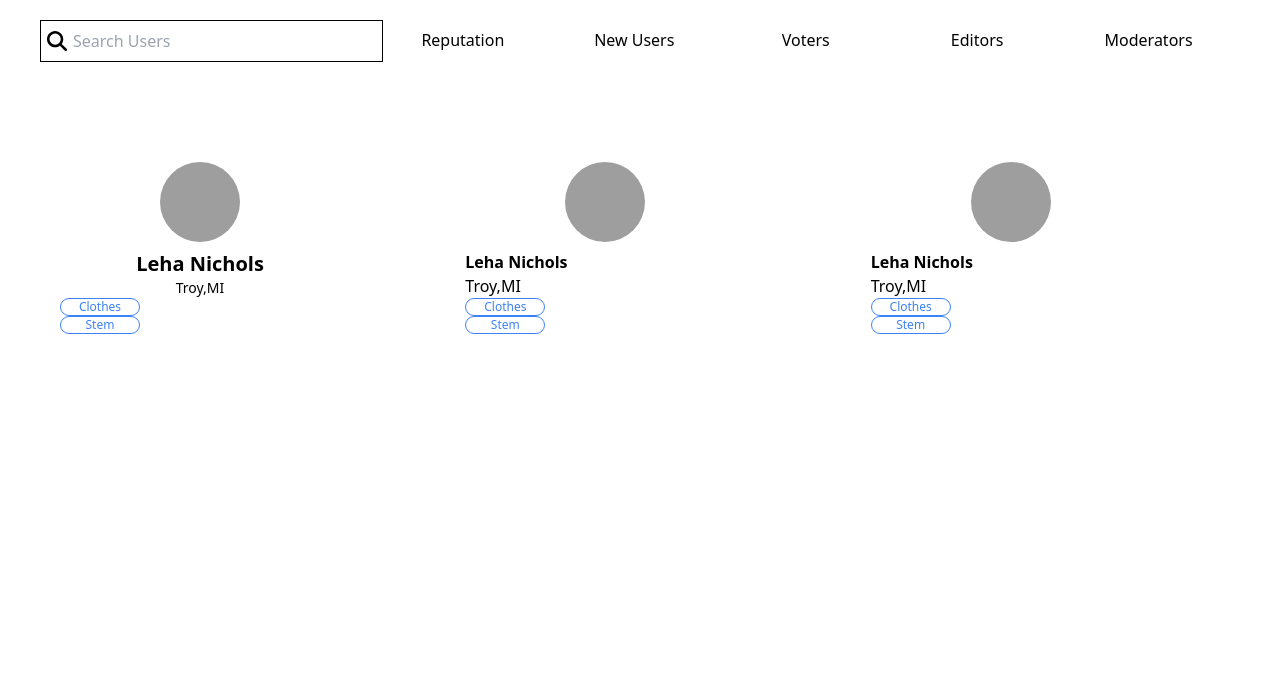
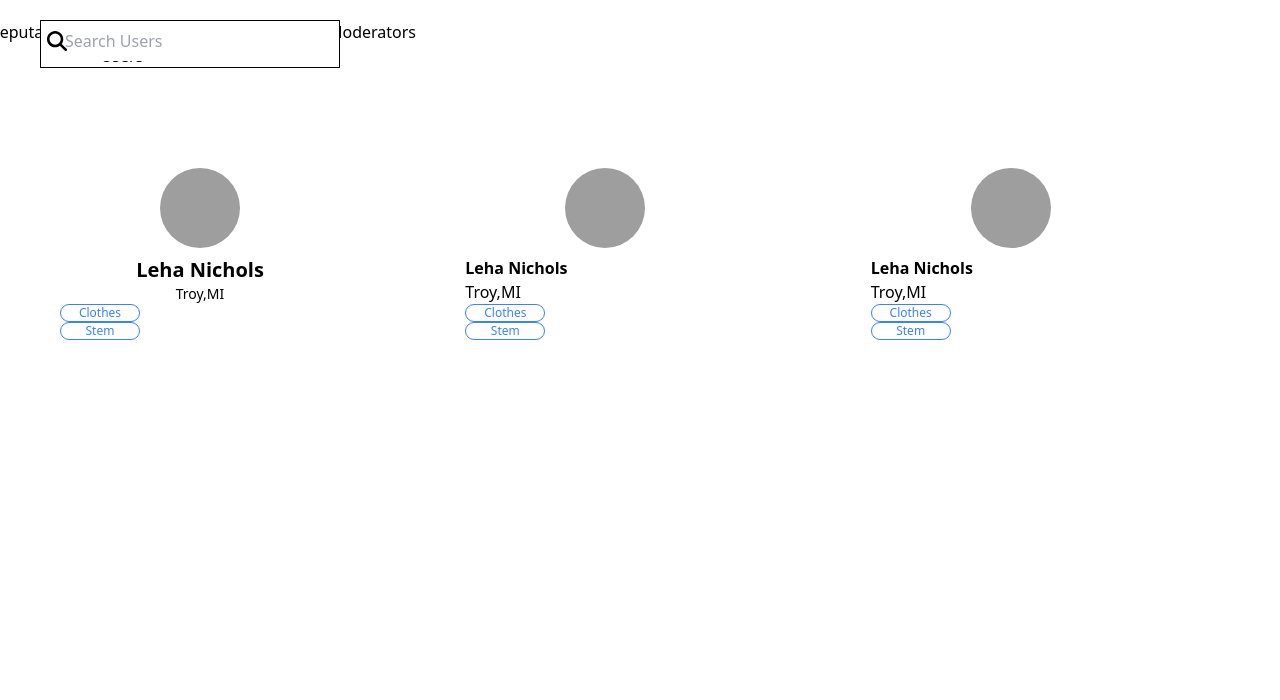
Before and after one commit to Gurleen5/section-1, a plain HTML site: page formtailwind.html in a window 1280 px wide. Shown: the part 100-800 px from the top of the page. Drawn offline with nearby package versions, Linux system fonts and the light colour scheme; grey boxes are pictures that could not be loaded.

Commit message:
basicjavascript

```diff
--- a/formtailwind.html
+++ b/formtailwind.html
@@ -9,16 +9,21 @@
   <main>
     <section class="p-10">
       <h1 class="text-4xl font-bold text-left">Users</h1>
-  <div class=" flex grid grid-cols-7 gap-y-16 mt-10">
-    <div class="relative border border-black col-span-2">
+  <div class=" grid grid-cols-12 gap-y-3 mt-10">
+    <div class="relative border border-black col-span-3">
       <svg class=" absolute h-5 w-5 ml-1.5 mt-2.5" xmlns="http://www.w3.org/2000/svg" viewBox="0 0 512 512"><path d="M416 208c0 45.9-14.9 88.3-40 122.7L502.6 457.4c12.5 12.5 12.5 32.8 0 45.3s-32.8 12.5-45.3 0L330.7 376c-34.4 25.2-76.8 40-122.7 40C93.1 416 0 322.9 0 208S93.1 0 208 0S416 93.1 416 208zM208 352a144 144 0 1 0 0-288 144 144 0 1 0 0 288z"/></svg>
-      <input class="w-full px-8 py-2 rounded-md" type="text" placeholder="Search Users">
+      <input class="w-full px-6 py-2 rounded-md" type="text" placeholder="Search Users">
     </div>
-    <div class="hover:bg-blue-200 text-center rounded-md w-40 col-span-1 px-4 py-2">Reputation</div>
-    <div class="hover:bg-blue-200 text-center rounded-md w-40 col-span-1 px-4 py-2">New Users</div>
-    <div class="hover:bg-blue-200 text-center rounded-md w-40 col-span-1 px-4 py-2">Voters</div>
-    <div class="hover:bg-blue-200 text-center rounded-md w-40 col-span-1 px-4 py-2">Editors</div>
-    <div class="hover:bg-blue-200 text-center rounded-md w-40 col-span-1 px-4 py-2">Moderators</div>
+    <div class="hover:bg-blue-200 text-center rounded-md w-30 col-span-1 px-6 py-">
+      <ul class="flex gap-7 justify-self-end">
+        <li>Reputation</li>
+        <li>New Users</li>
+        <li>Voters</li>
+        <li>Editors</li>
+        <li>Moderators</li>
+      </ul>
+    </div>
+
 
   </div>
   <div class="xl:grid grid-cols-3 gap-4 md:grid grid-cols-2 lg:grid grid-cols-1 pt-20 ">
```
Also changed, not shown: conditions.js (added, +13 -0 lines), index.js (added, +16 -0 lines).
